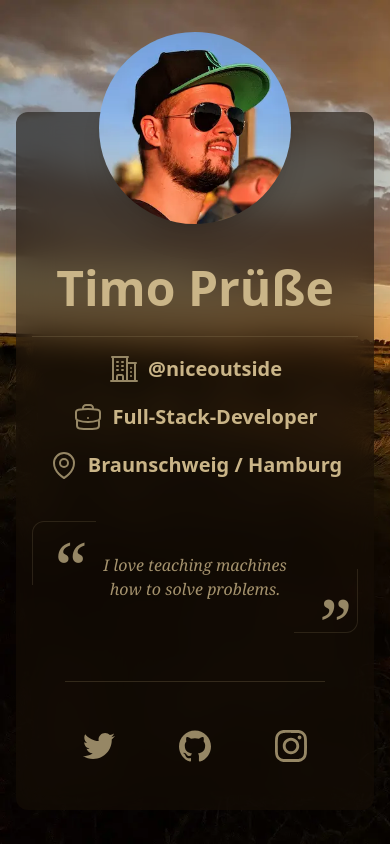
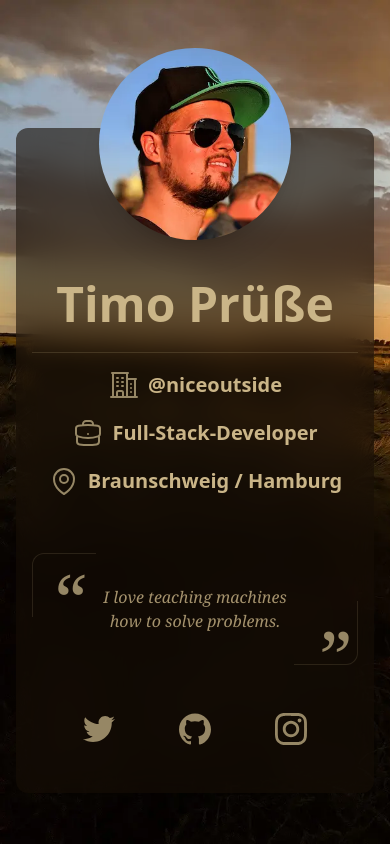
Before and after one commit to timopruesse/timopruesse_personal, a SvelteKit app: page / in a window 390 px wide. Built offline with nearby package versions, Linux system fonts and the light colour scheme.

Commit message:
remove border...

```diff
--- a/src/routes/+page.svelte
+++ b/src/routes/+page.svelte
@@ -7,7 +7,7 @@
 </script>
 
 <section class="min-h-screen w-screen overflow-hidden bg-cover antialiased xl:px-6">
-	<div class="max-w-screen-xl flex items-center h-auto lg:h-screen flex-wrap mx-auto mt-28 lg:mt-0">
+	<div class="max-w-screen-xl flex items-center h-auto lg:h-screen flex-wrap mx-auto mt-32 lg:mt-0">
 		<div
 			class="w-full lg:w-1/2 xl:w-3/5 rounded-l-xl max-lg:rounded-r-xl shadow-2xl bg-primary-1/60 backdrop-blur-lg mx-4 lg:mx-0 text-accent-1"
 		>
@@ -46,7 +46,7 @@
 					<Pin class="h-8 text-accent-0 mr-2 lg:mr-6 group-hover:text-accent-1" />
 					Braunschweig / Hamburg
 				</p>
-				<div class="mt-10 font-serif flex relative py-8 group">
+				<div class="mt-14 font-serif flex relative py-8 group">
 					<div
 						class="pointer-events-none w-16 h-16 text-7xl text-accent-0 group-hover:text-accent-1 absolute top-0 left-0 pl-3 pt-2 rounded-tl-xl border-l border-t border-accent-0/20 group-hover:border-accent-0/30"
 					>
@@ -65,7 +65,7 @@
 				</div>
 
 				<div
-					class="pt-12 mt-12 pb-4 lg:pb-6 w-4/5 lg:w-full mx-auto flex flex-wrap gap-x-16 items-center justify-center border-t border-accent-0/25"
+					class="mt-12 pb-4 lg:pb-6 w-4/5 lg:w-full mx-auto flex flex-wrap gap-x-16 items-center justify-center"
 				>
 					<ContactLink
 						url="https://twitter.com/TimoPruesse/"
```
